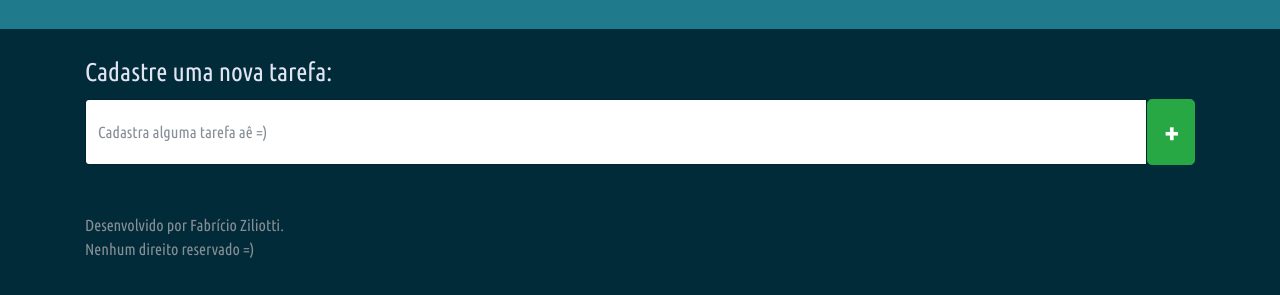
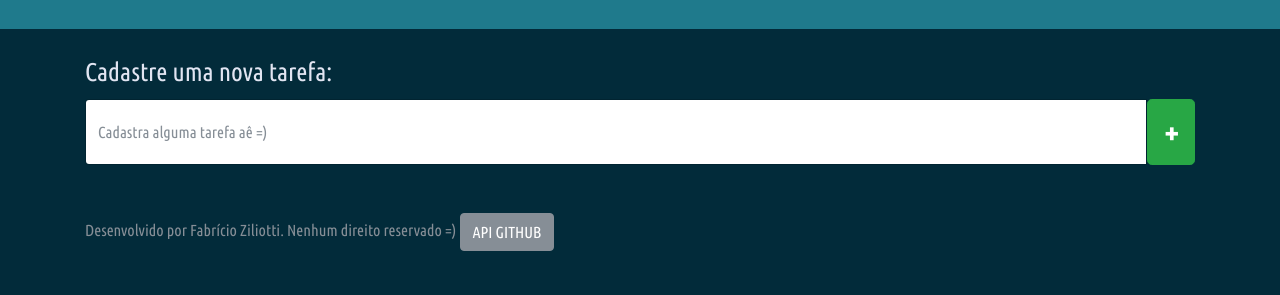
Before and after one commit to Fziliotti/FZ-To-Do, a website: page index.html in a window 1280 px wide. Shown: the part 71-366 px from the top of the page. Drawn offline with nearby package versions, Linux system fonts and the light colour scheme; some packages are replaced by stand-ins of ours; a script that the page names is missing.

```diff
--- a/css/main.css
+++ b/css/main.css
@@ -6,9 +6,12 @@
 
 .todo-item{
   font-size: 1.6rem;
-  display: flex;
-  align-content: center;
+  cursor:pointer;
   color:#fff;
+}
+
+.todo-tem:hover{
+  cursor:pointer;
 }
 
 h1,label{
@@ -26,7 +29,12 @@
 }
 
 .btn-danger {
-  background-color: rgb(243, 2, 2)
+  background-color: rgb(243, 2, 2);
+  cursor: pointer;
+}
+
+.btn{
+  cursor: pointer;
 }
 
 .bg-menu{
--- a/index.html
+++ b/index.html
@@ -43,7 +43,8 @@
 
 	<footer class="footer">
 		<div class="container">
-		  <span class="text-muted">Desenvolvido por Fabrício Ziliotti.<br> Nenhum direito reservado =)</span>
+		  <span class="text-muted">Desenvolvido por Fabrício Ziliotti. Nenhum direito reservado =)</span>
+		  <button onclick="modalGitHubAvatar()" class="btn btn-secondary ml">API GITHUB</button>
 		</div>
 	  </footer>
 
--- a/js/toDo.js
+++ b/js/toDo.js
@@ -9,7 +9,8 @@
 	listElement.innerHTML = ''; //limpa a lista antes de renderizar
 	for (todo of todos){
 		var todoElement = document.createElement('li');
-		todoElement.setAttribute('class', "todo-item my-4 list-group-item bg-info d-flex justify-content-between")
+		todoElement.setAttribute('class', "todo-item my-4 list-group-item bg-info d-flex justify-content-between");
+		/* todoElement.setAttribute('onclick', "modalGitHubAvatar()"); */
 		var todoText = document.createTextNode(todo);
 
 		var linkElement = document.createElement('button');
@@ -54,6 +55,9 @@
 		  todoText.focus();
 	}
 };
+
+
+
 
 
 inputElement.addEventListener('keyup', function(e){
@@ -102,10 +106,47 @@
 		  )
 		}
 	  })
-
-
 }
 
+function modalGitHubAvatar(){
+	swal({
+		title: 'Digite o seu nome do GitHub!',
+		input: 'text',
+		footer: `Pode testar com fziliotti se quiser =)`,
+		inputAttributes: {
+			autocapitalize: 'off'
+		},
+		showCancelButton: true,
+		confirmButtonText: 'Confirmar',
+		cancelButtonText: 'Cancelar',
+		showLoaderOnConfirm: true,
+		preConfirm: (login) => {
+			return fetch(`//api.github.com/users/${login}`)
+				.then(response => {
+					if (!response.ok) {
+						throw new Error(response.statusText)
+					}
+					return response.json()
+				})
+				.catch(error => {
+					swal.showValidationError(
+						`Request failed: ${error}`
+					)
+				})
+		},
+		allowOutsideClick: () => !swal.isLoading()
+	}).then((result) => {
+		if (result.value) {
+			console.log(result);
+			swal({
+				title: `${result.value.login}'s avatar`,
+				text: `${result.value.bio}`,
+				footer: `${result.value.html_url}`,
+				imageUrl: result.value.avatar_url
+			})
+		}
+	})
+}
 //  Só guarda chave e valor no formato string, sem relacionamento
 function saveToStorage(){
 	localStorage.setItem('lista_tarefas', JSON.stringify(todos));
```
